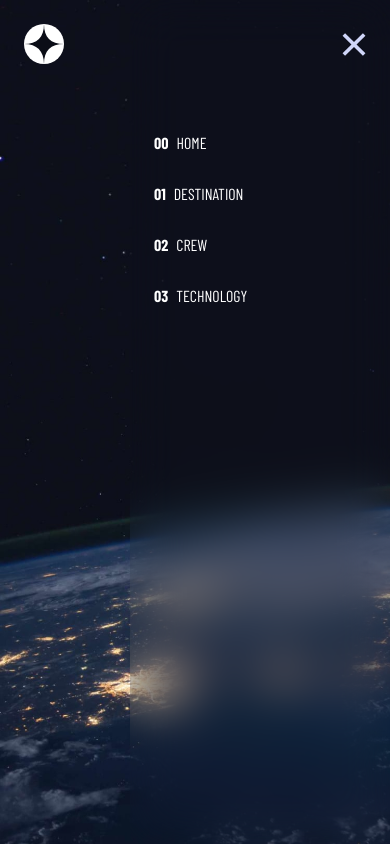
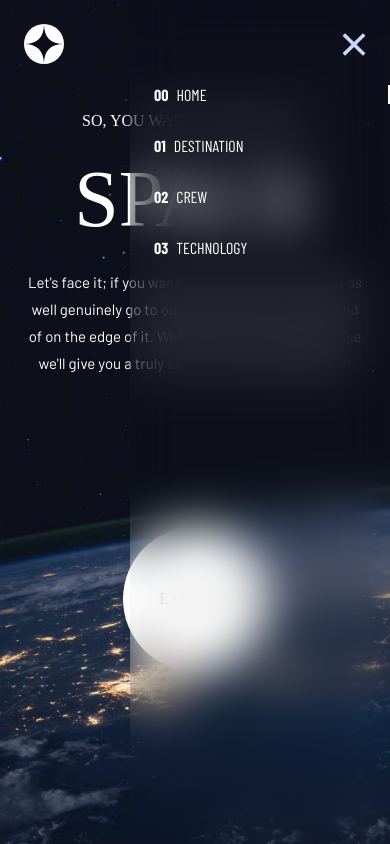
Before and after one commit to Squ1nty/space-tourism-website, a website built with Vite: page index.html in a window 390 px wide. Both pictures are taken after a click on the element 354 px from the left and 44 px from the top of the page. Built offline with nearby package versions, Linux system fonts and the light colour scheme; a web font is replaced by a local one.

Commit message:
Completed home page for all screen sizes

```diff
--- a/index.html
+++ b/index.html
@@ -16,29 +16,44 @@
 
   <title>Frontend Mentor | Space tourism website</title>
 </head>
-<body class="h-svh w-full overflow-hidden">
-  <header class="lg:relative grid grid-cols-2 md:grid-cols-customTabletHeader items-center w-full h-fit p-6 md:p-0 md:pl-10 lg:pl-16 lg:mt-10 overflow-hidden bg-transparent">
+<body class="h-svh w-full grid grid-rows-grid grid-rows-customMobileMainRows relative">
+  <img class="body__bgImg fixed inset-0 -z-10 w-full h-full" alt="Space Tourism Background Visual: Earth Outer-Atmosphere">
+  <header class="lg:relative grid grid-cols-2 md:grid-cols-customTabletHeader items-center w-full h-fit p-6 md:p-0 md:pl-10 lg:pl-16 lg:mt-10 bg-transparent">
     <div class="w-10 h-10 md:w-12 md:h-12 justify-self-start" tabindex="0">
       <img src="./starter-code/assets/shared/logo.svg" alt="Company Logo Icon">
     </div>
     <hr class="hidden lg:block absolute width-[50%] border-0.5 left-[12%] right-[49%] border-white border-opacity-25 border-solid top-1/2 z-20">
-    <div class="md:hidden w-6 h-[21px] justify-self-end cursor-pointer">
-      <div class="header__hamburgerIcon"><img src="./starter-code/assets/shared/icon-hamburger.svg" alt="Opening mobile menu icon"></div>
+    <div class="header__hamburgerIcon md:hidden w-6 h-[21px] justify-self-end cursor-pointer" tabindex="0">
+      <img src="./starter-code/assets/shared/icon-hamburger.svg" alt="Opening mobile menu icon">
     </div>
-    <nav class="md:static md:block flex flex-col gap-12 md:gap-0 items-end md:items-center md:justify-self-end absolute top-0 bottom-0 left-1/3 right-0 z-10 md:px-10 bg-transparent md:w-full lg:w-7/12 backdrop-blur-xl md:bg-white md:bg-opacity-5 translate-x-full md:translate-x-0 transition-transform md:transition-none duration-500 md:duration-150 overflow-hidden">
-      <div class="md:hidden w-6 h-[21px] my-8 mr-6 justify-self-end cursor-pointer">
-        <div class="header__closingIcon"><img src="./starter-code/assets/shared/icon-close.svg" alt="Closing mobile menu icon"></div>
+    <nav class="flex flex-col w-2/3 fixed top-0 bottom-0 right-0 left-auto z-10 bg-transparent backdrop-blur-xl transition-transform duration-500 md:bg-white md:bg-opacity-5 md:static md:flex md:flex-row md:gap-12 md:justify-self-end md:px-10 md:w-full lg:w-7/12">
+      <div class="header__closingIcon md:hidden w-6 h-[21px] my-8 mr-6 self-end cursor-pointer" tabindex="0">
+        <img src="./starter-code/assets/shared/icon-close.svg" alt="Closing mobile menu icon">
       </div>
-      <ul class="flex flex-col md:flex-row gap-8 md:gap-12 md:justify-end w-full">
-        <li><a href="/" class="flex w-full gap-2 ml-6 md:ml-0 text-8 text-[white] items-center border-r-2 md:border-r-0 md:border-b-[3px] border-transparent outline-none cursor-pointer md:h-24 [ hover:border-white hover:border-opacity-40 focus:border-white focus:border-opacity-40 ] [ transition-colors duration-150 ]" tabindex="0"><span class="font-bold md:hidden lg:block">00</span>HOME</a></li>
-        <li><a href="./starter-code/html/destination.html" class="flex w-full gap-2 ml-6 md:ml-0 text-8 text-[white] items-center border-r-2 md:border-r-0 md:border-b-[3px] border-transparent outline-none cursor-pointer md:h-24 [ hover:border-white hover:border-opacity-40 focus:border-white focus:border-opacity-40 ] [ transition-colors duration-150 ]" tabindex="0"><span class="font-bold">01</span>DESTINATION</a></li>
-        <li><a href="./starter-code/html/crew.html" class="flex w-full gap-2 ml-6 md:ml-0 text-8 text-[white] items-center border-r-2 md:border-r-0 md:border-b-[3px] border-transparent outline-none cursor-pointer md:h-24 [ hover:border-white hover:border-opacity-40 focus:border-white focus:border-opacity-40 ] [ transition-colors duration-150 ]" tabindex="0"><span class="font-bold">02</span>CREW</a></li>
-        <li><a href="./starter-code/html/technology.html" class="flex w-full gap-2 ml-6 md:ml-0 text-8 text-[white] items-center border-r-2 md:border-r-0 md:border-b-[3px] border-transparent outline-none cursor-pointer md:h-24 [ hover:border-white hover:border-opacity-40 focus:border-white focus:border-opacity-40 ] [ transition-colors duration-150 ]" tabindex="0"><span class="font-bold">03</span>TECHNOLOGY</a></li>
+      <ul class="flex flex-col gap-8 w-full pl-6 md:pl-0 md:flex-row md:gap-12 md:justify-end">
+        <li><a href="/" class="flex w-full gap-2 text-8 text-[white] items-center border-r-2 md:border-r-0 md:border-b-[3px] border-transparent outline-none cursor-pointer md:h-24 [ hover:border-white hover:border-opacity-40 focus:border-white focus:border-opacity-40 ] [ transition-colors duration-150 ]" tabindex="0"><span class="font-bold md:hidden lg:block">00</span>HOME</a></li>
+        <li><a href="./starter-code/html/destination.html" class="flex w-full gap-2 text-8 text-[white] items-center border-r-2 md:border-r-0 md:border-b-[3px] border-transparent outline-none cursor-pointer md:h-24 [ hover:border-white hover:border-opacity-40 focus:border-white focus:border-opacity-40 ] [ transition-colors duration-150 ]" tabindex="0"><span class="font-bold">01</span>DESTINATION</a></li>
+        <li><a href="./starter-code/html/crew.html" class="flex w-full gap-2 text-8 text-[white] items-center border-r-2 md:border-r-0 md:border-b-[3px] border-transparent outline-none cursor-pointer md:h-24 [ hover:border-white hover:border-opacity-40 focus:border-white focus:border-opacity-40 ] [ transition-colors duration-150 ]" tabindex="0"><span class="font-bold">02</span>CREW</a></li>
+        <li><a href="./starter-code/html/technology.html" class="flex w-full gap-2 text-8 text-[white] items-center border-r-2 md:border-r-0 md:border-b-[3px] border-transparent outline-none cursor-pointer md:h-24 [ hover:border-white hover:border-opacity-40 focus:border-white focus:border-opacity-40 ] [ transition-colors duration-150 ]" tabindex="0"><span class="font-bold">03</span>TECHNOLOGY</a></li>
       </ul>
     </nav>
   </header>
-
-  <script type="module" src="./starter-code/js/index.js"></script>
+  <main class="grid grid-rows-customMobileMainRows h-full md:gap-12 p-6 md:py-32 md:px-10 lg:py-32 lg:max-w-[1110px] lg:flex lg:flex-row lg:justify-center lg:items-end lg:self-center lg:justify-self-center 2xl:max-w-[1500px]">
+    <section class="flex flex-col gap-6 text-center lg:text-start">
+      <p class="text-6-mobile md:text-5">SO, YOU WANT TO TRAVEL TO</p>
+      <h1 class="text-1-mobile md:text-1">SPACE</h1>
+      <p class="text-9-mobile md:text-9-tablet lg:text-9">
+        Let&apos;s face it; if you want to go to space, you might as well genuinely go to outer
+        space and not hover kind of on the edge of it. Well sit back, and relax because
+        we&apos;ll give you a truly out of this world experience!
+      </p>
+    </section>
+    <section class="w-full h-full self-center justify-self-center flex items-center justify-center lg:items-end lg:justify-end lg:self-end lg:justify-self-end">
+      <div class="flex items-center justify-center h-36 w-36 rounded-[50%] outline-none md:h-[272px] md:w-[272px] lg:w-[448px] lg:h-[448px] lg:border-[88px] lg:border-white lg:border-solid lg:border-opacity-0 lg:hover:border-opacity-10 lg:focus-within:border-opacity-10 transition-all duration-150">
+        <a class="flex items-center justify-center bg-white rounded-[50%] w-full h-full outline-none text-4-mobile md:text-4 lg:hover:w-full lg:hover:h-full  lg:focus:w-full lg:focus:h-full lg:h-[272px] lg:w-[272px]" href="./starter-code/html/destination.html" role="button">EXPLORE</a>
+      </div>
+    </section>
+  </main>
   <script type="module" src="./starter-code/js/header.js"></script>
 </body>
 </html>
--- a/starter-code/css/header.css
+++ b/starter-code/css/header.css
@@ -2,12 +2,20 @@
 @tailwind components;
 @tailwind utilities;
 
-.header__hamburgerIcon.inactive{
-  display: none;
-}
 a.activePage{
   border-color: white;
 }
-nav.active{
-  transform: translateX(0%);
+@media(max-width: 767px){
+  nav{
+    transform: translateX(100%);
+    pointer-events: none;
+  }
+  nav.active{
+    transform: translateX(0);
+    pointer-events: all;
+  }
+  body:has(nav.active){
+    overflow: hidden;
+    height: 100svh;
+  }
 }
--- a/starter-code/css/index.css
+++ b/starter-code/css/index.css
@@ -27,43 +27,58 @@
   --s-1600: 128px;
 }
 img, svg{
-  display: block;
   width: 100%;
   height: auto;
 
   object-fit: fill;
 }
 body{
-  background-repeat: no-repeat;
-  background-size: cover;
-  background-position: center;
+  background-color: #cccccc;
 }
 
-.text-1, .text-2, .text-3, .text-4, .text-6{
+.text-1-mobile, .text-1, .text-2, .text-3, .text-4-mobile, .text-4, .text-6-mobile, .text-6{
   font-family: "Bellefair", serif;
 }
-.text-5, .text-7, .text-8{
+.text-5-mobile, .text-5, .text-7, .text-8{
   font-family: "Barlow Condensed", sans-serif;
 }
-.text-1, .text-2, .text-3, .text-4, .text-6, .text-9{
+.text-1-mobile, .text-1, .text-2, .text-3, .text-4, .text-6-mobile, .text-6, .text-9{
   letter-spacing: 0px;
 }
-.text-1, .text-2, .text-3, .text-4, .text-5, .text-6, .text-7, .text-8{
+.text-1-mobile, .text-1, .text-2, .text-3, .text-4-mobile, .text-4, .text-5-mobile, .text-5, .text-6-mobile, .text-6, .text-7, .text-8{
   line-height: normal;
 }
+.text-1-mobile, .text-1, .text-2, .text-3, .text-4, .text-5-mobile, .text-5, .text-6-mobile, .text-6, .text-7, .text-8, .text-9-mobile, .text-9-tablet, .text-9{
+  color: var(--white);
+}
 
+@responsive {
+  .text-1-mobile{font-size: 80px};
   .text-1{font-size: 144px;}
   .text-2{font-size: 100px;}
   .text-3{font-size: 56px;}
+  .text-4-mobile{font-size: 14px;}
   .text-4{font-size: 32px;}
   .text-5{
     font-size: 28px;
     letter-spacing: 4px;
   }
+  .text-6-mobile{font-size: 16px;}
   .text-6{font-size: 28px;}
   .text-7{font-size: 14px;}
   .text-8{font-size: 16px;}
+  .text-9-mobile, .text-9-tablet, .text-9{
+    font-family: "Barlow", sans-serif;
+  }
+  .text-9-mobile{
+    font-size: 15px;
+    line-height: 180%;
+  }
+  .text-9-tablet{
+    font-size: 16px;
+    line-height: 180%;
+  }
   .text-9{
-  font-family: "Barlow", sans-serif;
     font-size: 18px;
   }
+}
--- a/starter-code/js/header.js
+++ b/starter-code/js/header.js
@@ -1,14 +1,26 @@
 let body = document.querySelector("body");
 let hamburger = document.querySelector(".header__hamburgerIcon");
 let closing = document.querySelector(".header__closingIcon");
+//let desktopNav = document.querySelectorAll("nav")[0];
 let nav = document.querySelector("nav");
+let navLinks = nav.querySelectorAll("a");
+let lastNavLink = navLinks[navLinks.length - 1];
+let bgImg = document.querySelector(".body__bgImg");
 
-let navLinks = nav.querySelectorAll("a  ");
+lastNavLink.addEventListener("keydown", (e) => {
+  if(e.key === "Tab" && window.innerWidth < 768){
+    e.preventDefault();
+    closing.focus();
+  }
+});
 
 // Event listeners for hamburger + function to handle the mobile nav being open
 function handleNavActive(){
-  hamburger.classList.add("inactive");
+  hamburger.style.display = "none";
   hamburger.setAttribute("inert", true);
+
+  closing.focus();
+
   nav.removeAttribute("inert");
   nav.classList.add("active");
 }
@@ -17,6 +29,7 @@ hamburger.addEventListener("click", () => {
 });
 hamburger.addEventListener("keydown", (e) => {
   if(e.key === " " || e.key === "Enter"){
+    e.preventDefault();
     handleNavActive();
   }
 });
@@ -25,14 +38,17 @@ hamburger.addEventListener("keydown", (e) => {
 function handleNavInactive(){
   nav.classList.remove("active");
   nav.setAttribute("inert", true);
-  hamburger.classList.remove("inactive");
+
+  hamburger.style.display = "block";
   hamburger.removeAttribute("inert");
+  hamburger.focus();
 }
 closing.addEventListener("click", () => {
   handleNavInactive();
 });
 closing.addEventListener("keydown", (e) => {
   if(e.key === " " || e.key === "Enter"){
+    e.preventDefault();
     handleNavInactive();
   }
 });
@@ -40,19 +56,20 @@ closing.addEventListener("keydown", (e) => {
 // Handles major screen size changes upon initial load and any resizing
 function handleBackgroundImg(){
   if(window.innerWidth >= 768 && window.innerWidth < 1440){
-    body.style.backgroundImage = "url(./starter-code/assets/home/background-home-tablet.jpg)";
+    bgImg.setAttribute("src", "./starter-code/assets/home/background-home-tablet.jpg");
   }
   else if(window.innerWidth >= 1440){
-    body.style.backgroundImage = "url(./starter-code/assets/home/background-home-desktop.jpg)";
+    body.style.backgroundImage = "./starter-code/assets/home/background-home-desktop.jpg";
   }
   else if(window.innerWidth < 768){
-    body.style.backgroundImage = "url(./starter-code/assets/home/background-home-mobile.jpg)";
+    bgImg.setAttribute("src", "./starter-code/assets/home/background-home-mobile.jpg");
   }
 }
-function handleMobileMenuDefaultStates(){
+function handleNavDefaultStates(){
   if(window.innerWidth >= 768){
     hamburger.setAttribute("inert", true);
     nav.removeAttribute("inert");
+    nav.classList.remove("active");
   }
   else{
     hamburger.removeAttribute("inert");
@@ -62,12 +79,12 @@ function handleMobileMenuDefaultStates(){
 function setDefaultStates(){
   navLinks[0].classList.add("activePage");
 }
-window.onload = () => {
+window.addEventListener("load", () => {
   handleBackgroundImg();
-  handleMobileMenuDefaultStates();
+  handleNavDefaultStates();
   setDefaultStates();
-};
+});
 window.addEventListener("resize", () => {
   handleBackgroundImg();
-  handleMobileMenuDefaultStates();
+  handleNavDefaultStates();
 })
--- a/tailwind.config.js
+++ b/tailwind.config.js
@@ -10,6 +10,9 @@ module.exports = {
       gridTemplateColumns: {
         'customTabletHeader': '90px 1fr',
       },
+      gridTemplateRows: {
+        'customMobileMainRows': 'fit-content(1000px), auto',
+      },
     },
   },
   plugins: [],
```
Lines whose indentation alone changed are shown as unchanged.
